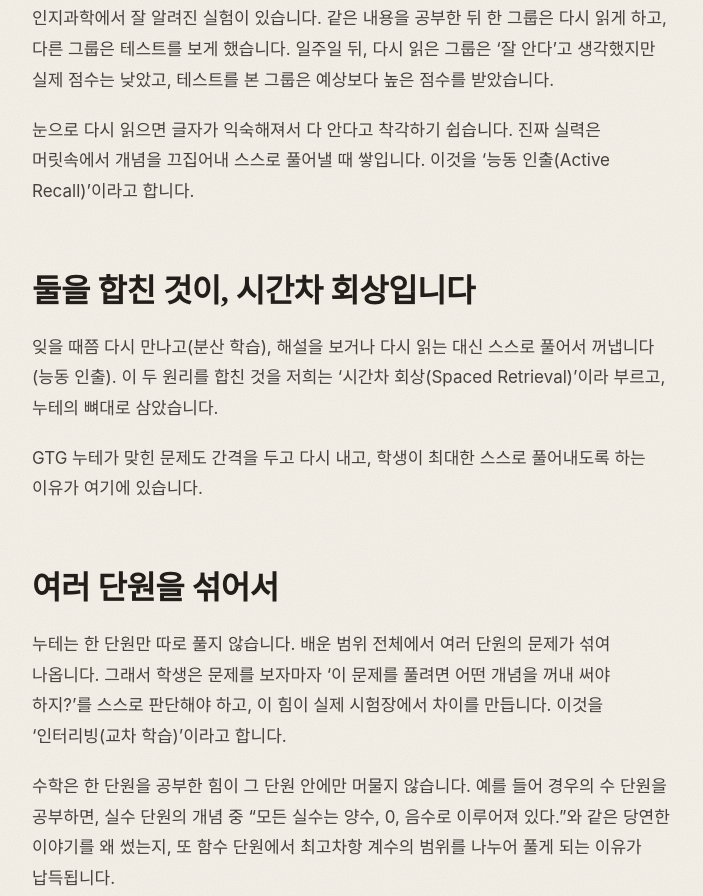
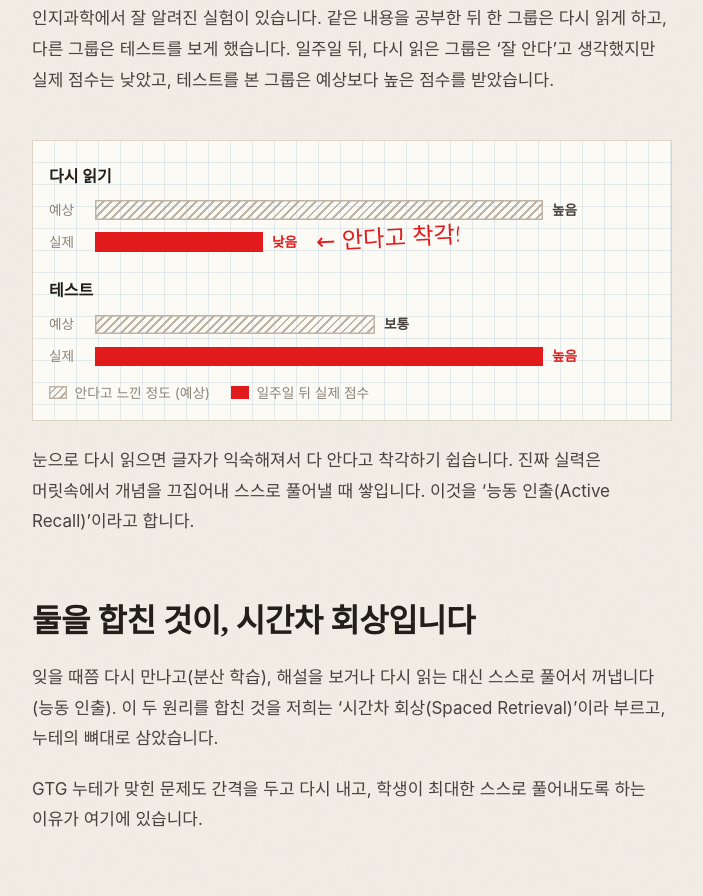
Before and after one commit to gtgmath/gtgmath.github.io, a plain HTML site: page science.html in a window 1280 px wide. Shown: the part 1183-2079 px from the top of the page, without its empty margins (320-1023 px from the left). Drawn offline with Linux system fonts and the light colour scheme; a web font is replaced by a local one.

Commit message:
기억의 과학: 다시 읽기 vs 테스트 그래프 추가, 폰에서 망각곡선 글씨 키움
Co-Authored-By: Claude Opus 5.5 <noreply@anthropic.com>

```diff
--- a/science.html
+++ b/science.html
@@ -51,6 +51,19 @@
 
       <h2>다시 읽기는, 안다는 착각을 줍니다</h2>
       <p>인지과학에서 잘 알려진 실험이 있습니다. 같은 내용을 공부한 뒤 한 그룹은 다시 읽게 하고, 다른 그룹은 테스트를 보게 했습니다. 일주일 뒤, 다시 읽은 그룹은 ‘잘 안다’고 생각했지만 실제 점수는 낮았고, 테스트를 본 그룹은 예상보다 높은 점수를 받았습니다.</p>
+      <figure class="graph bars">
+        <div class="grp">
+          <b class="grp-t">다시 읽기</b>
+          <div class="brow"><span class="lbl">예상</span><span class="track" style="--w:80%"><i class="bar est"></i><span class="v">높음</span></span></div>
+          <div class="brow"><span class="lbl">실제</span><span class="track" style="--w:30%"><i class="bar act"></i><span class="v pen">낮음</span><em class="gap">← 안다고 착각!</em></span></div>
+        </div>
+        <div class="grp">
+          <b class="grp-t">테스트</b>
+          <div class="brow"><span class="lbl">예상</span><span class="track" style="--w:50%"><i class="bar est"></i><span class="v">보통</span></span></div>
+          <div class="brow"><span class="lbl">실제</span><span class="track" style="--w:80%"><i class="bar act"></i><span class="v pen">높음</span></span></div>
+        </div>
+        <figcaption><span><i class="k box hatch"></i>안다고 느낀 정도 (예상)</span><span><i class="k box pen"></i>일주일 뒤 실제 점수</span></figcaption>
+      </figure>
       <p>눈으로 다시 읽으면 글자가 익숙해져서 다 안다고 착각하기 쉽습니다. 진짜 실력은 머릿속에서 개념을 끄집어내 스스로 풀어낼 때 쌓입니다. 이것을 ‘능동 인출(Active Recall)’이라고 합니다.</p>
 
       <h2>둘을 합친 것이, 시간차 회상입니다</h2>
--- a/style.css
+++ b/style.css
@@ -179,6 +179,24 @@ a{color:inherit}
 .graph figcaption{display:flex;flex-wrap:wrap;gap:.3rem 1.3rem;margin-top:.7rem;font-size:.86rem;color:var(--muted)}
 .graph .k{display:inline-block;width:1.5rem;height:0;border-top:2px dashed #a9a297;vertical-align:middle;margin-right:.45rem}
 .graph .k.pen{border-top:2.5px solid var(--pen)}
+@media (max-width:560px){ .graph .ax{font-size:21px} .graph .hn{font-size:30px} }
+
+/* 막대 그래프 (글자+막대) — 예상은 빗금, 실제는 빨간 펜 */
+.bars .grp{margin:.2rem 0 1.3rem}
+.bars .grp:last-of-type{margin-bottom:.4rem}
+.bars .grp-t{display:block;color:var(--ink);font-weight:700;font-size:1rem;margin-bottom:.35rem}
+.bars .brow{display:grid;grid-template-columns:2.4rem 1fr;align-items:center;gap:.5rem;margin:.3rem 0}
+.bars .lbl{font-size:.85rem;color:var(--muted)}
+.bars .track{position:relative;height:1.7rem}
+.bars .bar{position:absolute;left:0;top:.25rem;bottom:.25rem;width:var(--w)}
+.bars .bar.est{background:repeating-linear-gradient(135deg,#bdb4a6 0 2px,transparent 2px 6px);box-shadow:inset 0 0 0 1.5px #bdb4a6}
+.bars .bar.act{background:var(--pen)}
+.bars .v{position:absolute;top:50%;left:calc(var(--w) + .55rem);transform:translateY(-50%);font-size:.85rem;font-weight:600;color:var(--ink-2);white-space:nowrap}
+.bars .v.pen{color:var(--pen)}
+.bars .gap{position:absolute;top:50%;left:calc(var(--w) + 3.3rem);transform:translateY(-55%) rotate(-3deg);font-family:var(--hand);font-style:normal;font-size:1.45rem;color:var(--pen);white-space:nowrap}
+.graph .k.box{width:1.15rem;height:.8rem;border-top:0;vertical-align:-1px}
+.graph .k.box.hatch{background:repeating-linear-gradient(135deg,#bdb4a6 0 2px,transparent 2px 5px);box-shadow:inset 0 0 0 1.5px #bdb4a6}
+.graph .k.box.pen{background:var(--pen)}
 .figure-slot{
   margin:1.6rem 0 2rem;min-height:12rem;display:flex;align-items:center;justify-content:center;
   border:1px solid var(--rule);color:var(--muted);font-size:.9rem;
```
